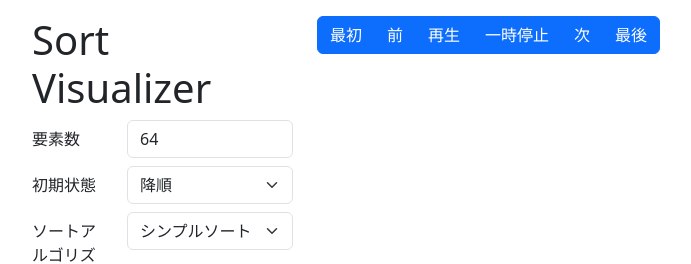
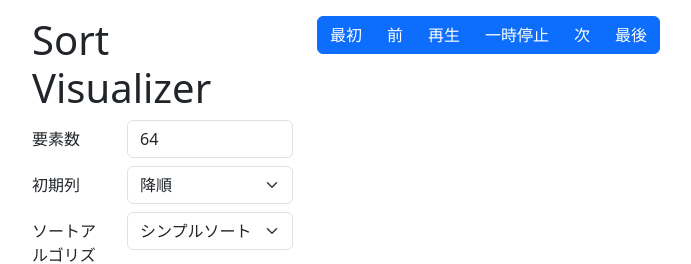
Before and after one commit to hal-shu-sato/algorithm1-2b, a Next.js app: page / in a window 1280 px wide. Shown: the top 264 px of the page, without its empty margins (50-741 px from the left). Built offline with nearby package versions, Linux system fonts and the light colour scheme.

Commit message:
change a label

```diff
--- a/src/app/main.tsx
+++ b/src/app/main.tsx
@@ -258,7 +258,7 @@ export default function Main() {
               }}
             />
           </FormRow>
-          <FormRow label="初期状態" controlId="initialSort">
+          <FormRow label="初期列" controlId="initialSort">
             <Form.Select
               value={initialSort}
               onChange={(event) => {
```
